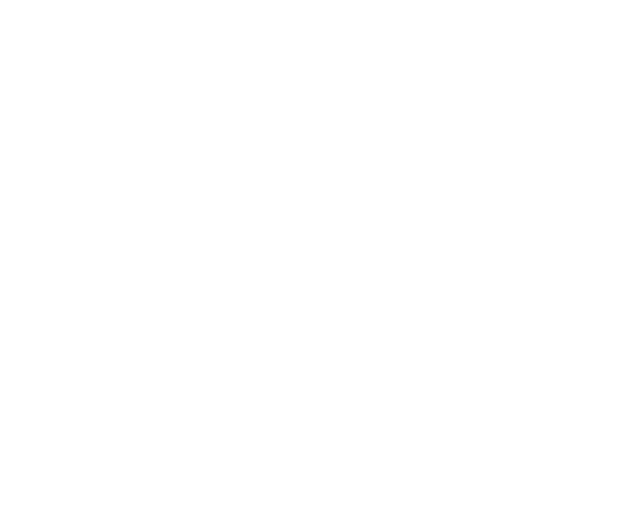
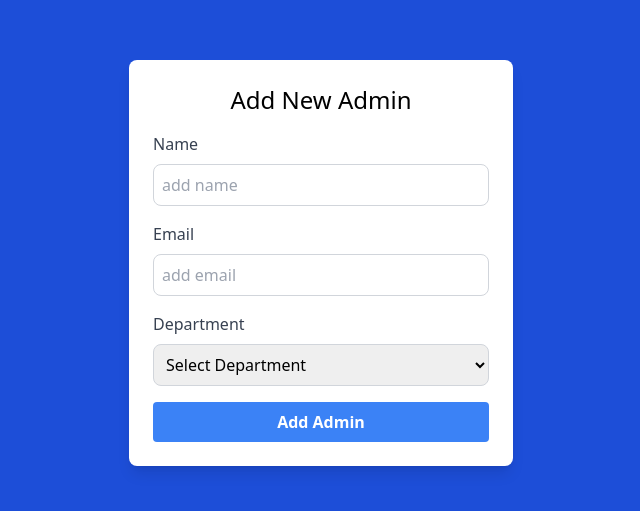
Before and after one commit to prabashwara65/WasteManagement, a React (Vite) app in the folder Frontend/: page /createAdmin in a window 1280 px wide. Before the commit this address had no page. Shown: the part 137-648 px from the top of the page, without its empty margins (319-959 px from the left). Built offline with nearby package versions, Linux system fonts and the light colour scheme.

Commit message:
create admin, display admin, front end ui

```diff
--- a/Frontend/src/App.jsx
+++ b/Frontend/src/App.jsx
@@ -3,6 +3,8 @@
 import Register from './pages/Register'
 import Login from './pages/Login'
 import Dashboard from './pages/Dashboard'
+import Admin from './pages/Admin/ViewAdmin'
+import CreateAdmin from './pages/Admin/createAdmin'
 
 function App() {
 
@@ -14,6 +16,10 @@
           <Route path='/Register' element={<Register />} />
           <Route path='/Login' element={<Login />} />
           <Route path='/Dashboard' element={<Dashboard />} />
+
+          <Route path='/viewAdmin' element={<Admin/>} />
+          <Route path='/createAdmin' element={<CreateAdmin/>} />
+
         </Routes>
       </BrowserRouter>
     </>
--- /dev/null
+++ b/Frontend/src/pages/Admin/ViewAdmin.jsx
@@ -0,0 +1,58 @@
+import React, { useEffect, useState } from 'react'
+import axios from 'axios';
+import { Link } from 'react-router-dom';
+
+function ViewAdmin() {
+    const [admin , setAdmin] = useState([])
+
+ useEffect(() => {
+    axios.get('http://localhost:3000/admins/admin')
+    .then(res => setAdmin(res.data))
+    .catch(err => console.log(err))
+ }, [])
+
+  return (
+    <div className="flex h-screen bg-blue-800 justify-center items-center">
+      <div className="w-3/4 bg-white rounded-lg p-3">
+        <Link
+          to="/createAdmin"
+          className="bg-blue-500 text-white font-semibold py-2 px-4 rounded hover:bg-blue-600 m-5">
+          Add New Admin
+        </Link>
+        <table className="mt-10 able-auto w-full border-collapse">
+          <thead>
+            <tr className="bg-gray-100">
+              <th className="px-6 py-3">ADMIN ID</th>
+              <th className="px-6 py-3">Name</th>
+              <th className="px-6 py-3">Email</th>
+              <th className="px-6 py-3">Department</th>
+              <th className="px-6 py-3">Registered Date</th>
+              <th className="px-6 py-3">Action</th>
+            </tr>
+          </thead>
+          <tbody>
+            {admin.map((data, i) => (
+              <tr key={i}>
+                <td className="px-6 py-3">{data.id}</td>
+                <td className="px-6 py-3">{data.username}</td>
+                <td className="px-6 py-3">{data.email}</td>
+                <td className="px-6 py-3">{data.department}</td>
+                <td className="px-6 py-3">{data.created_at}</td>
+                <td>
+                  <button className="bg-gray-500 hover:bg-gray-700 text-white font-semibold py-2 px-4 rounded mr-2">
+                    Edit
+                  </button>
+                  <button className="bg-red-500 hover:bg-red-700 text-white font-semibold py-2 px-4 rounded">
+                    Delete
+                  </button>
+                </td>
+              </tr>
+            ))}
+          </tbody>
+        </table>
+      </div>
+    </div>
+  );
+}
+
+export default ViewAdmin
--- /dev/null
+++ b/Frontend/src/pages/Admin/createAdmin.jsx
@@ -0,0 +1,80 @@
+import React, { useState } from 'react';
+import { useNavigate } from 'react-router-dom';
+import axios from 'axios';
+
+function CreateAdmin() {
+  const [username, setName] = useState('')
+  const [email , setEmail] = useState('')
+  const [department, setDepartment] = useState('')
+  const navigate = useNavigate();
+
+  const handleSubmit = (e) => {
+    e.preventDefault();
+    axios.post("http://localhost:3000/admins/create", {username, email, department})
+        .then(res => {
+            console.log(res);
+            navigate('/viewAdmin');
+        }).catch(err => console.log(err))
+  };
+
+  return (
+    <div className="flex h-screen bg-blue-700 justify-center items-center">
+      <form onSubmit={handleSubmit} className="bg-white p-6 rounded-lg shadow-lg w-96">
+        <h2 className="text-2xl mb-4 text-center text-bold">Add New Admin</h2>
+
+        <div className="mb-4">
+          <label htmlFor="name" className="block text-gray-700 mb-2">Name</label>
+          <input
+            type="text"
+            id="name"
+            name="name"
+            value={username}
+            onChange={e => setName(e.target.value)}
+            placeholder='add name'
+            className="border border-gray-300 rounded-lg w-full p-2"
+            required
+          />
+        </div>
+
+        <div className="mb-4">
+          <label htmlFor="email" className="block text-gray-700 mb-2">Email</label>
+          <input
+            type="email"
+            id="email"
+            name="email"
+            value={email}
+            onChange={e => setEmail(e.target.value)}
+            placeholder='add email'
+            className="border border-gray-300 rounded-lg w-full p-2"
+            required
+          />
+        </div>
+
+        <div className="mb-4">
+          <label htmlFor="department" className="block text-gray-700 mb-2">Department</label>
+          <select
+            id="department"
+            name="department"
+            value={department}
+            onChange={e => setDepartment(e.target.value)}
+            className="border border-gray-300 rounded-lg w-full p-2"
+            required
+          >
+            <option value="">Select Department</option>
+            <option value="recycling">Recycling</option>
+            <option value="waste collection">Waste Collection</option>
+            <option value="hazardous waste">Hazardous Waste Management</option>
+            <option value="composting">Composting</option>
+            <option value="landfill management">Landfill Management</option>
+          </select>
+        </div>
+
+        <button type="submit" className="bg-blue-500 text-white font-semibold py-2 px-4 rounded hover:bg-blue-600 w-full">
+          Add Admin
+        </button>
+      </form>
+    </div>
+  );
+}
+
+export default CreateAdmin;
--- a/Frontend/src/pages/DashboardSideBar/AdministrationPanel.jsx
+++ b/Frontend/src/pages/DashboardSideBar/AdministrationPanel.jsx
@@ -1,22 +1,22 @@
 import React, { useState } from 'react';
-import { FaUserShield, FaUser } from 'react-icons/fa'; // Importing icons
+import { FaUserShield, FaUser } from 'react-icons/fa';
 
 const AdministrationPanel = () => {
   const [selectedOption, setSelectedOption] = useState(''); // State to store selected option
 
   const handleChange = (event) => {
     const value = event.target.value;
-    setSelectedOption(value); // Update state without navigation
+    setSelectedOption(value);
   };
 
   return (
-    <div className="flex flex-col space-y-4 items-start ml-4"> {/* Align to left with margin */}
+    <div className="flex flex-col space-y-4 items-start ml-4 w-full relative">
       {/* Icons displayed based on selection */}
       <div className="flex justify-center mb-2 ml-28">
-        {selectedOption === '/admin' && (
+        {selectedOption === 'admin' && (
           <FaUserShield className="text-blue-600 text-4xl" />
         )}
-        {selectedOption === '/user' && (
+        {selectedOption === 'user' && (
           <FaUser className="text-blue-600 text-4xl" />
         )}
       </div>
@@ -24,13 +24,22 @@
       <select
         id="admin-user-select"
         value={selectedOption}
-        onChange={handleChange} // Update selected option
+        onChange={handleChange}
         className="w-64 bg-white border border-blue-600 font-semibold rounded-lg shadow-md p-2 focus:outline-none focus:ring-2 focus:ring-blue-500 hover:bg-blue-200 transition-colors"
       >
-        <option value="">Select an option</option>
-        <option value="/admin">Admin Details</option>
-        <option value="/user">User Details</option>
+        <option value="admin">Admin </option>
+        <option value="user">User </option>
       </select>
+
+     {/* CRUD Table Container */}
+     <div className="flex-1 bg-gray-100 p-4 rounded-lg shadow-md w-full mt-6">
+        <h2 className="text-lg font-bold mb-2">CRUD Table Container</h2>
+        {/* Conditionally render the Admin CRUD Table */}
+        {/* {selectedOption === 'admin' && <AdminCrudTable />} */}
+        {selectedOption === 'admin' && <p className="text-gray-600">Admin table will be displayed here.</p>}
+        {/* Placeholder for User CRUD Table or other content can be added here */}
+        {selectedOption === 'user' && <p className="text-gray-600">User table will be displayed here.</p>}
+      </div>
     </div>
   );
 };
```
Also changed, not shown: 2 other files (tests, documents, lock files or other folders).
